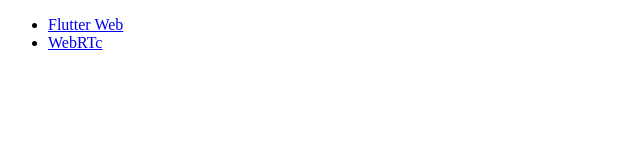
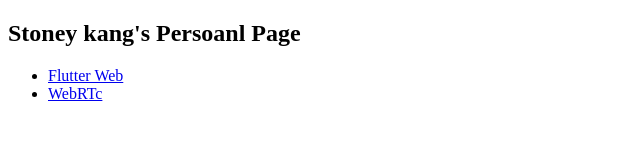
Before and after one commit to sikang99/sikang99.github.io, a plain HTML site: page index.html in a window 1280 px wide. Shown: the whole page, without its empty margins (0-640 px from the left). Drawn offline with Linux system fonts and the light colour scheme.

Commit message:
update contents

```diff
--- a/index.html
+++ b/index.html
@@ -10,6 +10,7 @@
    </head>
 
    <body>
+      <h2>Stoney kang's Persoanl Page</h2>
       <UL>
       <LI><a href="./flutterweb/index.html">Flutter Web</a>
       <LI><a href="./webrtc/index.html">WebRTc</a>
```
